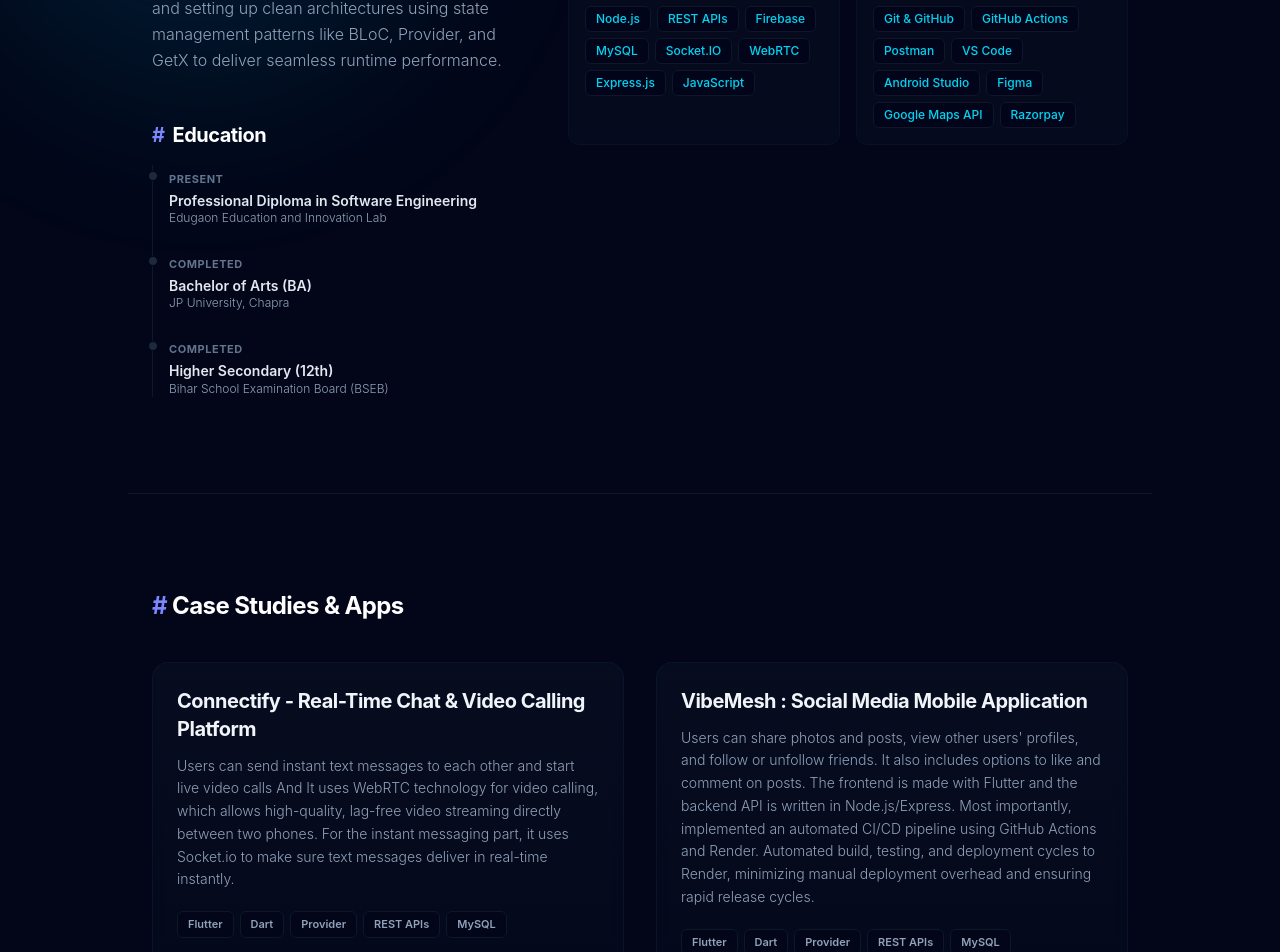
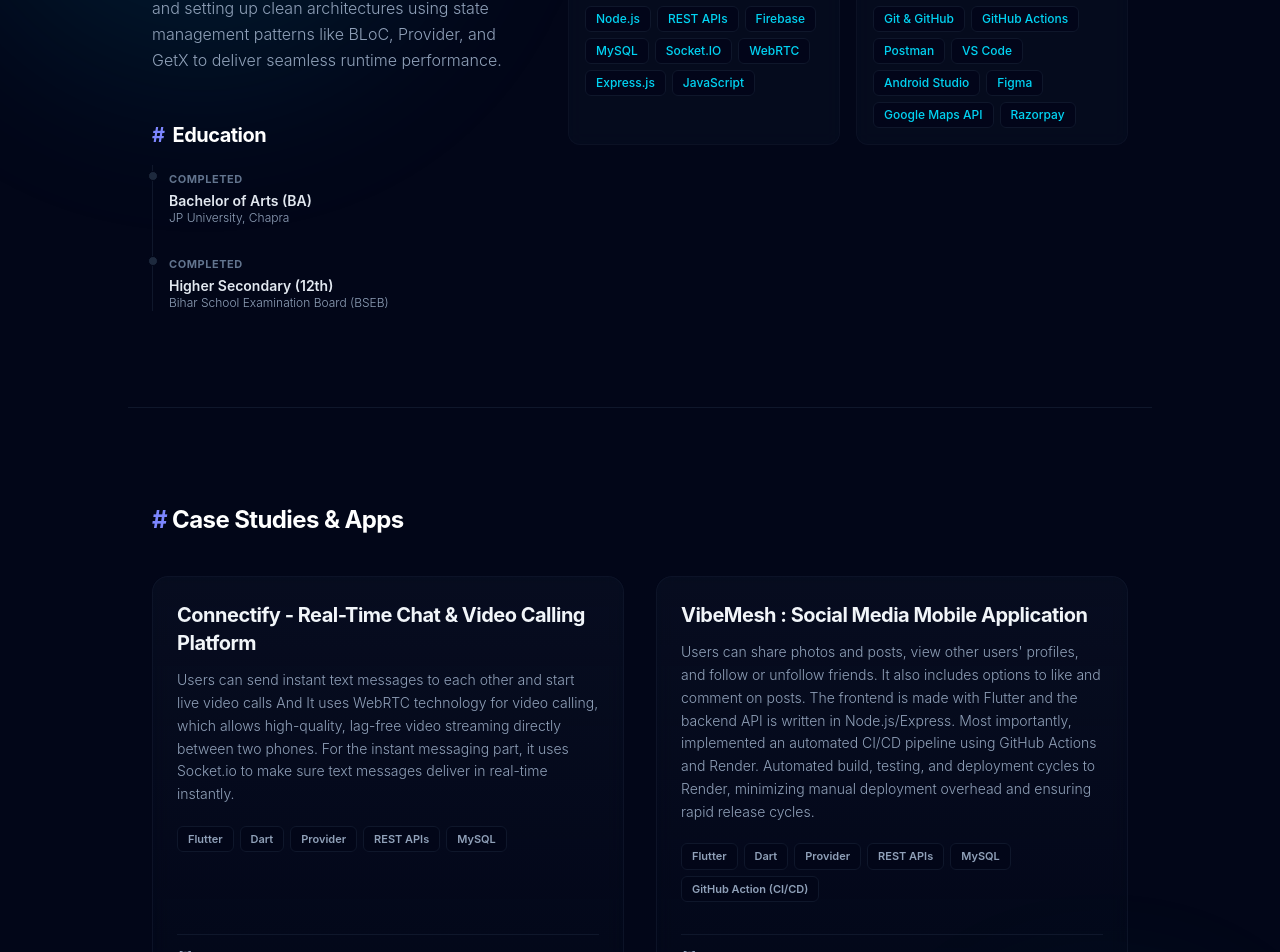
Before and after one commit to Purushottamji/purushottam_portfolio, a React (Vite) app: page / in a window 1280 px wide. Shown: the part 1065-2017 px from the top of the page. Built offline with nearby package versions, Linux system fonts and the light colour scheme.

Commit message:
i have removed my diploma course in software engineering from that page

```diff
--- a/src/App.jsx
+++ b/src/App.jsx
@@ -44,11 +44,6 @@ function App() {
   ];
 
   const education = [
-    {
-      degree: "Professional Diploma in Software Engineering", //
-      institution: "Edugaon Education and Innovation Lab", //
-      year: "Present",
-    },
     {
       degree: "Bachelor of Arts (BA)", //
       institution: "JP University, Chapra", //
```
